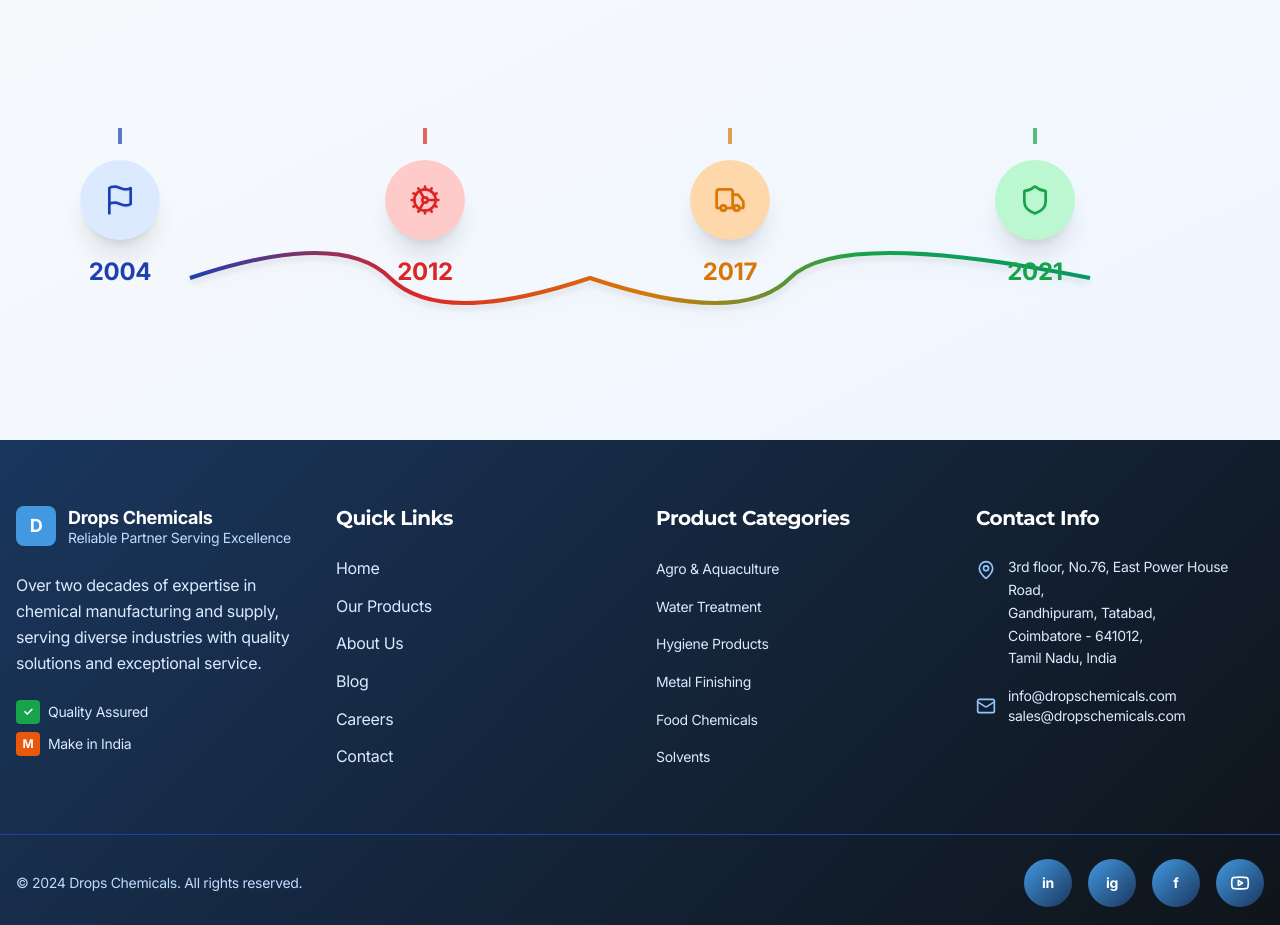
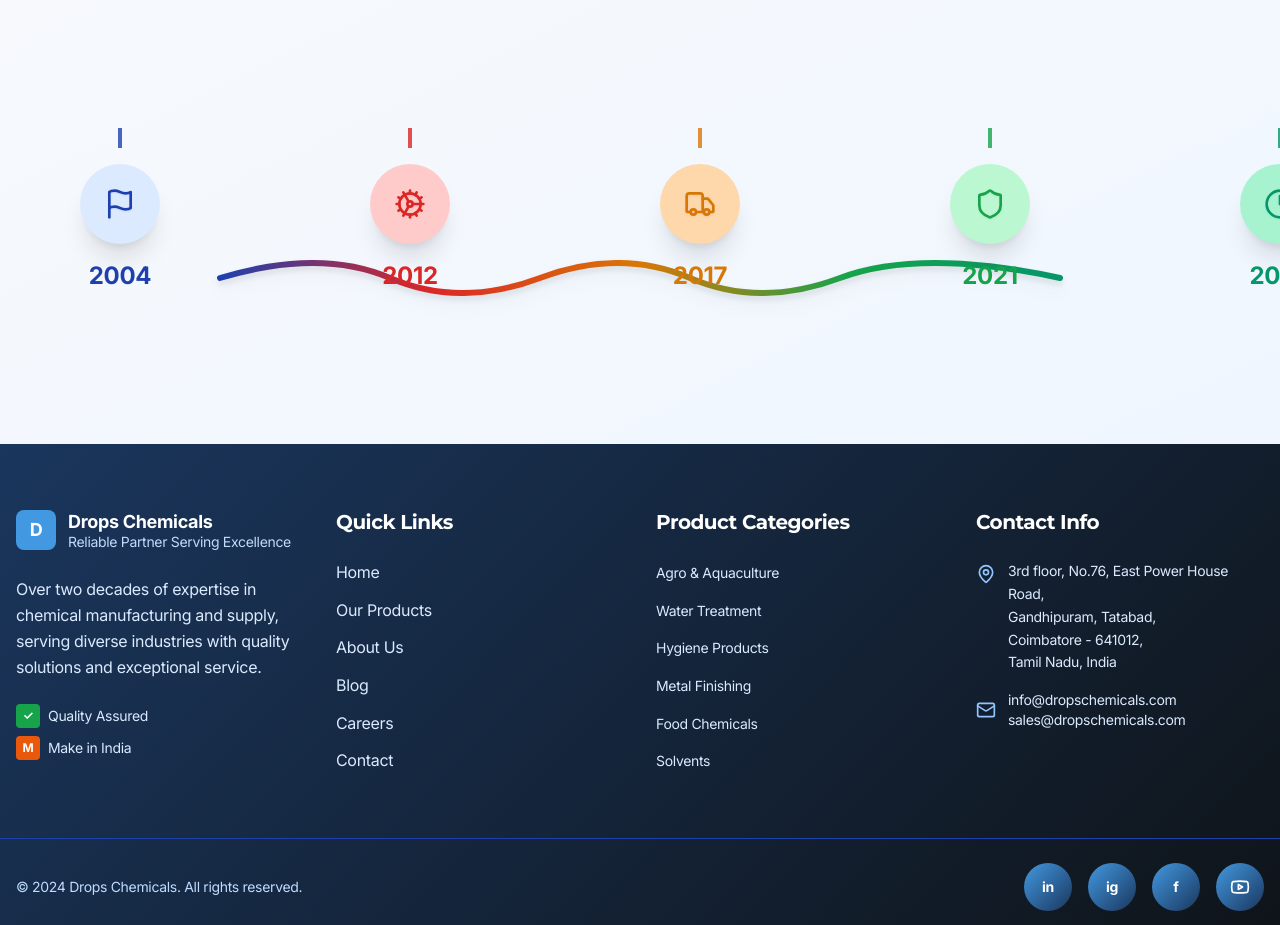
Before and after one commit to Anbarasu007dot/drops-chemical-spark, a React (Vite) app: page /about in a window 1280 px wide. Shown: the part 1883-2808 px from the top of the page. Built offline with nearby package versions, Linux system fonts and the light colour scheme.

Commit message:
Fix: Improve timeline path appearance
Adjust the appearance of the timeline path in InteractiveTimeline.tsx to improve its visual presentation.

```diff
--- a/src/components/InteractiveTimeline.tsx
+++ b/src/components/InteractiveTimeline.tsx
@@ -60,7 +60,7 @@ export const InteractiveTimeline = () => {
           if (pathRef.current) {
             // Animate the timeline path
             gsap.fromTo(pathRef.current,
-              { strokeDasharray: "1000", strokeDashoffset: "1000" },
+              { strokeDasharray: "2000", strokeDashoffset: "2000" },
               { strokeDashoffset: "0", duration: 3, ease: "power2.out" }
             );
           }
@@ -98,10 +98,12 @@ export const InteractiveTimeline = () => {
 
           <path
             ref={pathRef}
-            d="M 50 150 Q 200 100 250 150 T 450 150 Q 600 200 650 150 T 950 150"
+            d="M 80 150 Q 180 120 250 150 Q 320 180 400 150 Q 480 120 550 150 Q 620 180 700 150 Q 780 120 920 150"
             fill="none"
             stroke="url(#timelineGradient)"
-            strokeWidth="4"
+            strokeWidth="6"
+            strokeLinecap="round"
+            strokeLinejoin="round"
             className="drop-shadow-lg"
           />
         </svg>
@@ -117,7 +119,7 @@ export const InteractiveTimeline = () => {
                   isVisible ? 'animate-fade-in' : 'opacity-0 translate-y-10'
                 }`}
                 style={{
-                  marginLeft: index === 0 ? '0' : '225px',
+                  marginLeft: index === 0 ? '0' : '210px',
                   animationDelay: `${index * 0.3 + 1}s`
                 }}
                 onMouseEnter={() => setHoveredIndex(index)}
@@ -128,19 +130,19 @@ export const InteractiveTimeline = () => {
                   className="w-1 mb-4 transition-all duration-300"
                   style={{
                     backgroundColor: milestone.color,
-                    height: hoveredIndex === index ? '20px' : '16px',
-                    opacity: hoveredIndex === index ? 1 : 0.7
+                    height: hoveredIndex === index ? '24px' : '20px',
+                    opacity: hoveredIndex === index ? 1 : 0.8
                   }}
                 />
 
                 {/* Milestone Circle */}
                 <div
                   className={`relative w-20 h-20 rounded-full flex items-center justify-center shadow-xl cursor-pointer transition-all duration-300 transform ${
-                    hoveredIndex === index ? 'scale-110 -translate-y-1' : 'scale-100'
+                    hoveredIndex === index ? 'scale-110 -translate-y-2' : 'scale-100'
                   }`}
                   style={{
                     backgroundColor: milestone.bgColor,
-                    boxShadow: hoveredIndex === index ? `0 20px 40px ${milestone.color}40` : undefined
+                    boxShadow: hoveredIndex === index ? `0 25px 50px ${milestone.color}40` : undefined
                   }}
                 >
                   <IconComponent
```
